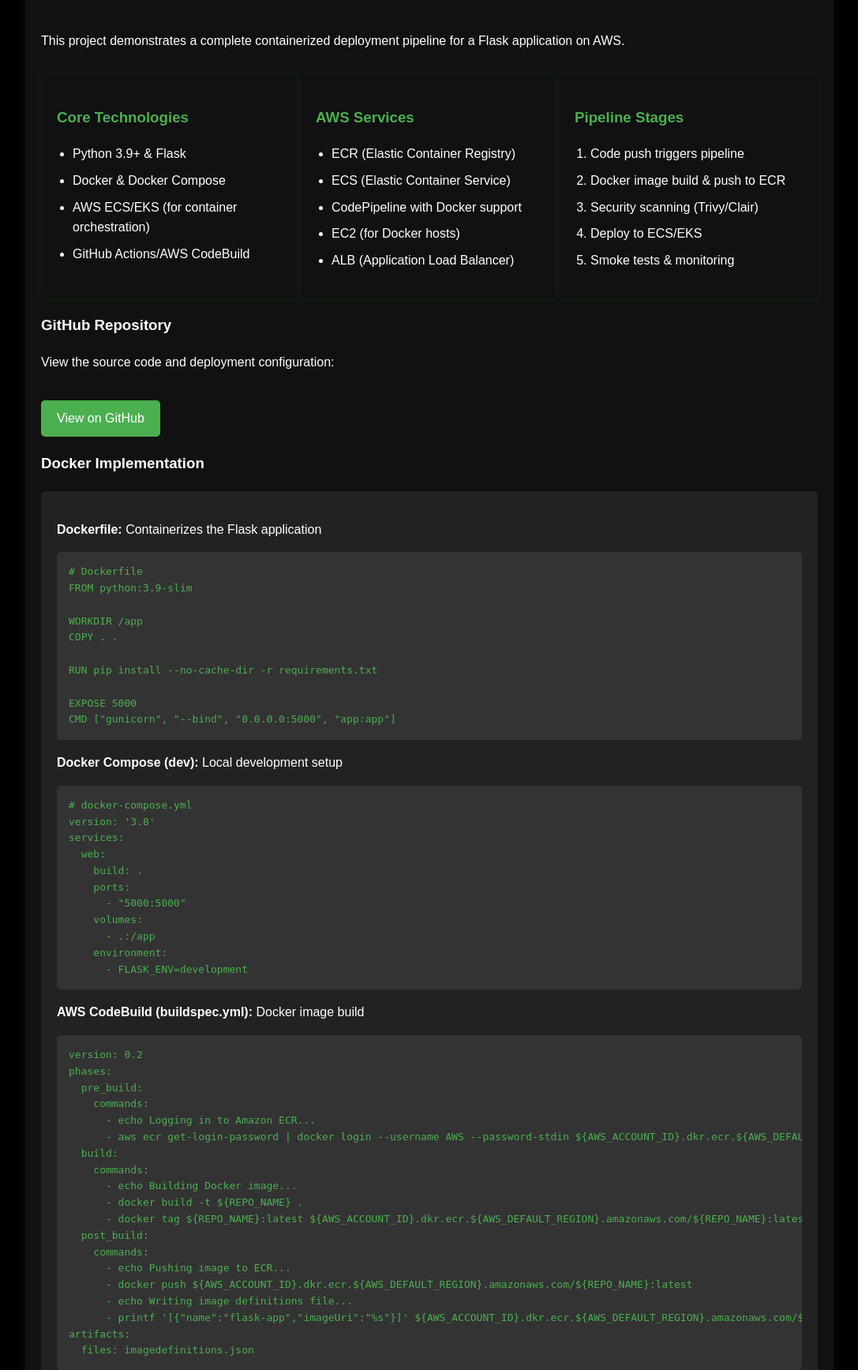
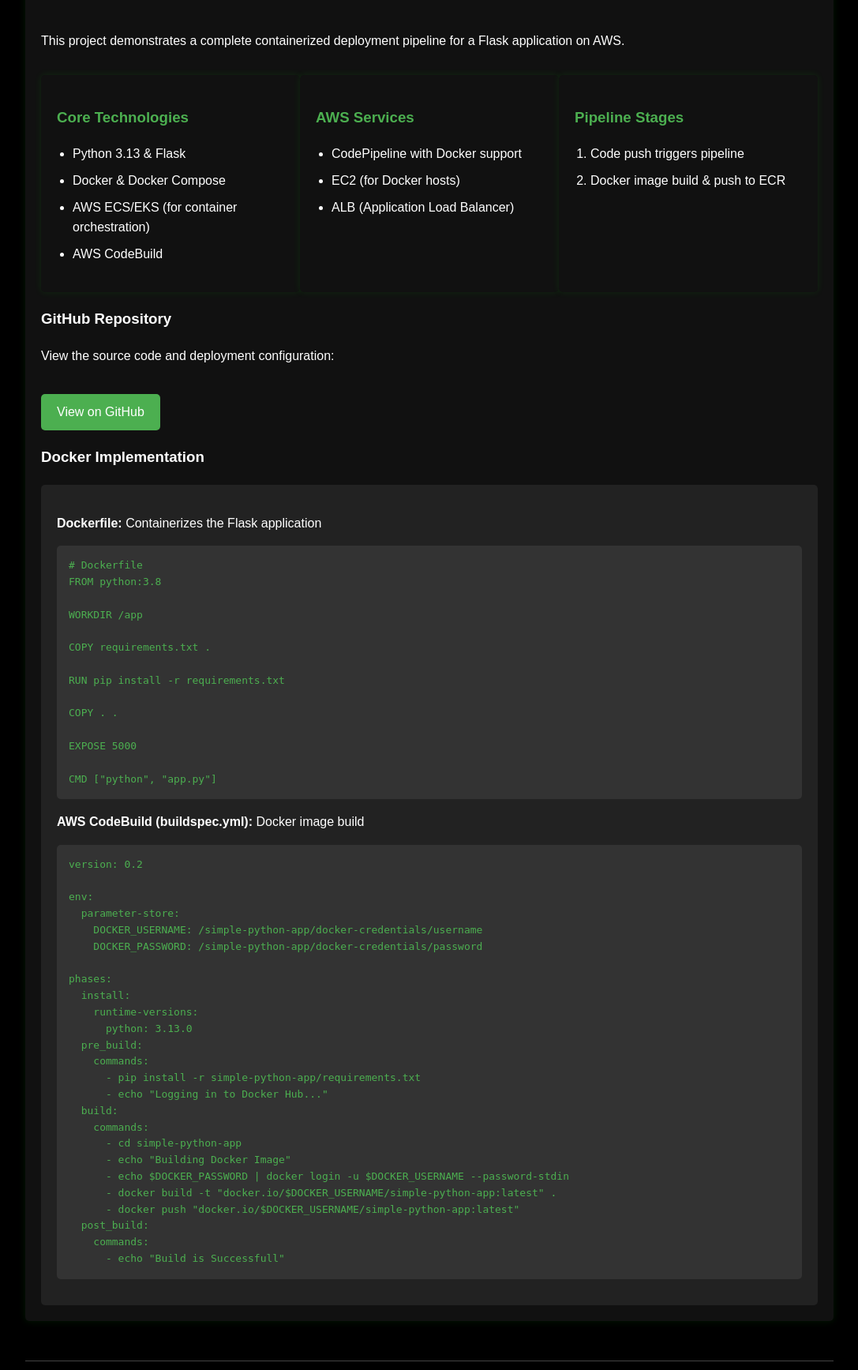
Before and after one commit to Xioketh/learn-devops, a Flask app: page / in a window 1280 px wide. Shown: the part 287-2022 px from the top of the page at 79% size, without its empty margins (96-1183 px from the left). Run offline with Flask 3, Linux system fonts and the light colour scheme.

Commit message:
ui changes sample1

```diff
--- a/simple-python-app/templates/index.html
+++ b/simple-python-app/templates/index.html
@@ -11,18 +11,18 @@
             <div class="feature-box">
                 <h3>Core Technologies</h3>
                 <ul>
-                    <li>Python 3.9+ & Flask</li>
+                    <li>Python 3.13 & Flask</li>
                     <li>Docker & Docker Compose</li>
                     <li>AWS ECS/EKS (for container orchestration)</li>
-                    <li>GitHub Actions/AWS CodeBuild</li>
+                    <li>AWS CodeBuild</li>
                 </ul>
             </div>
 
             <div class="feature-box">
                 <h3>AWS Services</h3>
                 <ul>
-                    <li>ECR (Elastic Container Registry)</li>
-                    <li>ECS (Elastic Container Service)</li>
+                    {#                    <li>ECR (Elastic Container Registry)</li>#}
+                    {#                    <li>ECS (Elastic Container Service)</li>#}
                     <li>CodePipeline with Docker support</li>
                     <li>EC2 (for Docker hosts)</li>
                     <li>ALB (Application Load Balancer)</li>
@@ -34,103 +34,67 @@
                 <ol>
                     <li>Code push triggers pipeline</li>
                     <li>Docker image build & push to ECR</li>
-                    <li>Security scanning (Trivy/Clair)</li>
-                    <li>Deploy to ECS/EKS</li>
-                    <li>Smoke tests & monitoring</li>
+                    {#                    <li>Security scanning (Trivy/Clair)</li>#}
+                    {#                    <li>Deploy to ECS/EKS</li>#}
+                    {#                    <li>Smoke tests & monitoring</li>#}
                 </ol>
             </div>
         </div>
 
         <h3>GitHub Repository</h3>
         <p>View the source code and deployment configuration:</p>
-        <a href="https://github.com/yourusername/aws-flask-docker-deploy" class="btn" target="_blank">View on GitHub</a>
+        <a href="https://github.com/Xioketh/learn-devops/" class="btn" target="_blank">View on GitHub</a>
 
         <h3>Docker Implementation</h3>
         <div class="architecture">
             <p><strong>Dockerfile:</strong> Containerizes the Flask application</p>
             <pre>
 # Dockerfile
-FROM python:3.9-slim
+FROM python:3.8
 
 WORKDIR /app
+
+COPY requirements.txt .
+
+RUN pip install -r requirements.txt
+
 COPY . .
 
-RUN pip install --no-cache-dir -r requirements.txt
+EXPOSE 5000
 
-EXPOSE 5000
-CMD ["gunicorn", "--bind", "0.0.0.0:5000", "app:app"]</pre>
-
-            <p><strong>Docker Compose (dev):</strong> Local development setup</p>
-            <pre>
-# docker-compose.yml
-version: '3.8'
-services:
-  web:
-    build: .
-    ports:
-      - "5000:5000"
-    volumes:
-      - .:/app
-    environment:
-      - FLASK_ENV=development</pre>
+CMD ["python", "app.py"]
+</pre>
 
             <p><strong>AWS CodeBuild (buildspec.yml):</strong> Docker image build</p>
             <pre>
 version: 0.2
+
+env:
+  parameter-store:
+    DOCKER_USERNAME: /simple-python-app/docker-credentials/username
+    DOCKER_PASSWORD: /simple-python-app/docker-credentials/password
+
 phases:
+  install:
+    runtime-versions:
+      python: 3.13.0
   pre_build:
     commands:
-      - echo Logging in to Amazon ECR...
-      - aws ecr get-login-password | docker login --username AWS --password-stdin ${AWS_ACCOUNT_ID}.dkr.ecr.${AWS_DEFAULT_REGION}.amazonaws.com
+      - pip install -r simple-python-app/requirements.txt
+      - echo "Logging in to Docker Hub..."
   build:
     commands:
-      - echo Building Docker image...
-      - docker build -t ${REPO_NAME} .
-      - docker tag ${REPO_NAME}:latest ${AWS_ACCOUNT_ID}.dkr.ecr.${AWS_DEFAULT_REGION}.amazonaws.com/${REPO_NAME}:latest
+      - cd simple-python-app
+      - echo "Building Docker Image"
+      - echo $DOCKER_PASSWORD | docker login -u $DOCKER_USERNAME --password-stdin
+      - docker build -t "docker.io/$DOCKER_USERNAME/simple-python-app:latest" .
+      - docker push "docker.io/$DOCKER_USERNAME/simple-python-app:latest"
   post_build:
     commands:
-      - echo Pushing image to ECR...
-      - docker push ${AWS_ACCOUNT_ID}.dkr.ecr.${AWS_DEFAULT_REGION}.amazonaws.com/${REPO_NAME}:latest
-      - echo Writing image definitions file...
-      - printf '[{"name":"flask-app","imageUri":"%s"}]' ${AWS_ACCOUNT_ID}.dkr.ecr.${AWS_DEFAULT_REGION}.amazonaws.com/${REPO_NAME}:latest > imagedefinitions.json
-artifacts:
-  files: imagedefinitions.json</pre>
+      - echo "Build is Successfull"</pre>
         </div>
 
-        <h3>Deployment Options</h3>
-        <div class="deployment-options">
-            <div class="option">
-                <h4>ECS Deployment</h4>
-                <p>Create ECS cluster with Fargate or EC2 launch type</p>
-                <pre>
-# task-definition.json
-{
-  "containerDefinitions": [{
-    "name": "flask-app",
-    "image": "${AWS_ACCOUNT_ID}.dkr.ecr.${AWS_DEFAULT_REGION}.amazonaws.com/${REPO_NAME}:latest",
-    "portMappings": [{
-      "containerPort": 5000,
-      "hostPort": 5000
-    }]
-  }]
-}</pre>
-            </div>
-            <div class="option">
-                <h4>EC2 Deployment</h4>
-                <p>Manual Docker deployment to EC2 instance:</p>
-                <pre>
-# EC2 User Data
-#!/bin/bash
-yum update -y
-amazon-linux-extras install docker -y
-service docker start
-usermod -a -G docker ec2-user
-aws ecr get-login-password --region ${AWS_REGION} | docker login --username AWS --password-stdin ${AWS_ACCOUNT_ID}.dkr.ecr.${AWS_DEFAULT_REGION}.amazonaws.com
-docker pull ${AWS_ACCOUNT_ID}.dkr.ecr.${AWS_DEFAULT_REGION}.amazonaws.com/${REPO_NAME}:latest
-docker run -d -p 80:5000 ${AWS_ACCOUNT_ID}.dkr.ecr.${AWS_DEFAULT_REGION}.amazonaws.com/${REPO_NAME}:latest</pre>
-            </div>
-        </div>
 
-        <a href="{{ url_for('about') }}" class="btn">Learn About Our Container Strategy</a>
+{#        <a href="{{ url_for('about') }}" class="btn">Learn About Our Container Strategy</a>#}
     </div>
 {% endblock %}
```
